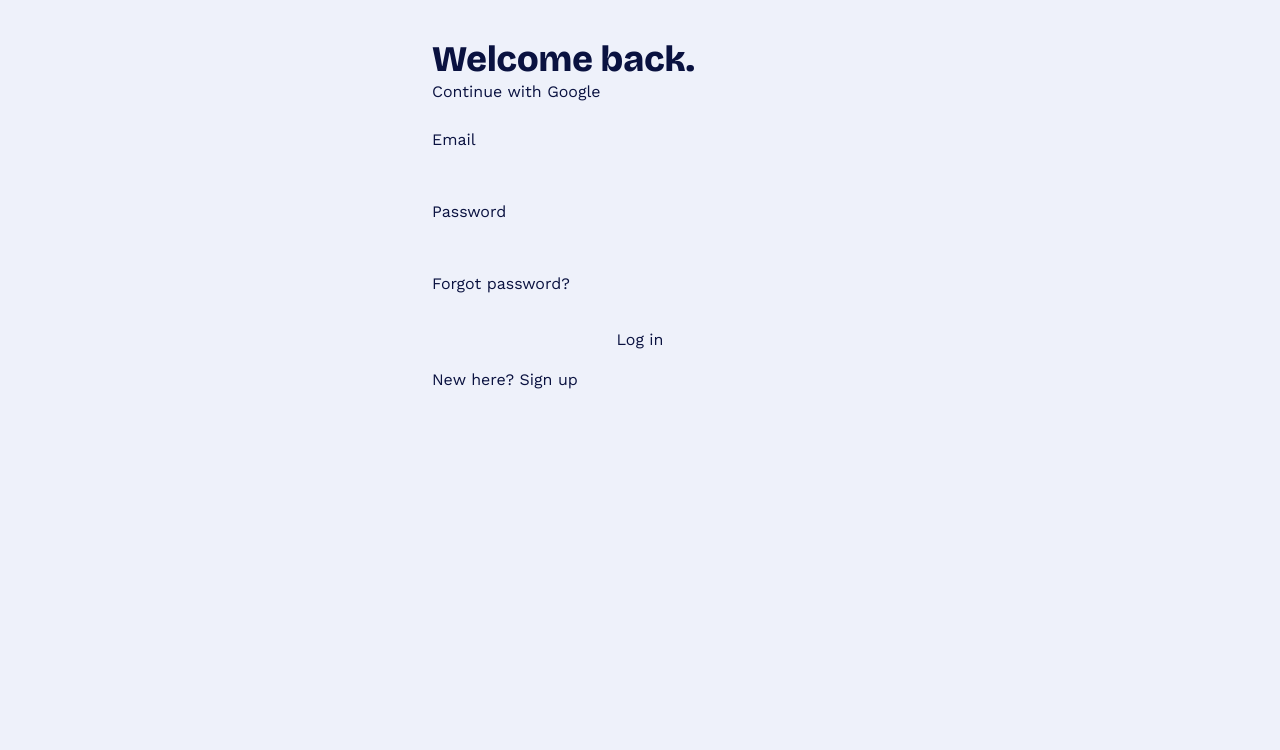
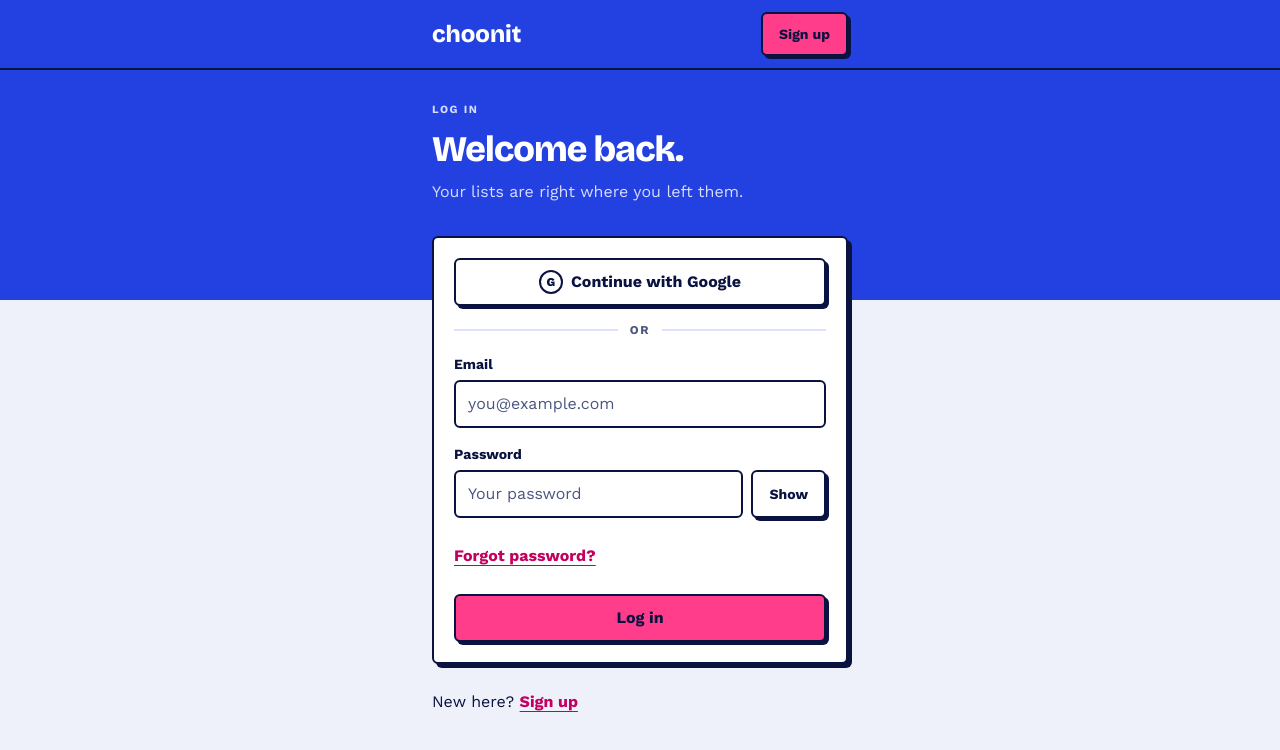
Before and after one commit to sammeadss/choonit.com, a Next.js app: page /login in a window 1280 px wide. Shown: the top 750 px of the page. Built offline with nearby package versions, Linux system fonts and the light colour scheme.

Commit message:
feat: restyle log in

```diff
--- a/app/login/login-form.tsx
+++ b/app/login/login-form.tsx
@@ -1,8 +1,14 @@
 'use client';
 
-import Link from 'next/link';
 import { useActionState } from 'react';
-import { signInWithGoogle } from '@/app/auth/actions';
+import { GoogleButton } from '@/components/google-button';
+import { Alert } from '@/components/ui/alert';
+import { Button } from '@/components/ui/button';
+import { Card } from '@/components/ui/card';
+import { OrDivider } from '@/components/ui/or-divider';
+import { PasswordField } from '@/components/ui/password-field';
+import { TextField } from '@/components/ui/text-field';
+import { TextLink } from '@/components/ui/text-link';
 import { logIn, type LogInState } from './actions';
 import { ResendConfirmationForm } from './resend-confirmation-form';
 
@@ -10,49 +16,51 @@ const initialState: LogInState = {};
 
 export function LogInForm() {
   const [state, formAction, pending] = useActionState(logIn, initialState);
+
   return (
     <>
-      <form action={signInWithGoogle}>
-        <button type="submit">Continue with Google</button>
-      </form>
-
-      <form action={formAction} className="mt-6 flex flex-col gap-4">
-        <label className="flex flex-col gap-1">
-          Email
-          <input
+      <Card>
+        <GoogleButton />
+        <OrDivider />
+        <form action={formAction} noValidate className="flex flex-col gap-4">
+          <TextField
+            label="Email"
             name="email"
             type="email"
             autoComplete="email"
+            placeholder="you@example.com"
             defaultValue={state.values?.email}
             required
+            error={state.errors?.email?.[0]}
           />
-          <span role="alert">{state.errors?.email?.[0]}</span>
-        </label>
+          <PasswordField
+            label="Password"
+            name="password"
+            autoComplete="current-password"
+            placeholder="Your password"
+            required
+            error={state.errors?.password?.[0]}
+          />
+          <TextLink href="/forgot-password" className="self-start">
+            Forgot password?
+          </TextLink>
 
-        <label className="flex flex-col gap-1">
-          Password
-          <input name="password" type="password" autoComplete="current-password" required />
-          <span role="alert">{state.errors?.password?.[0]}</span>
-        </label>
+          {state.unconfirmedEmail ? (
+            <Alert title="Confirm your email first.">
+              We sent a link to {state.unconfirmedEmail} when you signed up.
+            </Alert>
+          ) : null}
+          {state.errors?.form?.[0] ? <Alert>{state.errors.form[0]}</Alert> : null}
 
-        <Link href="/forgot-password">Forgot password?</Link>
-
-        {state.unconfirmedEmail ? (
-          <p role="alert">
-            Confirm your email first. We sent a link to {state.unconfirmedEmail} when you signed up.
-          </p>
-        ) : null}
-        <span role="alert">{state.errors?.form?.[0]}</span>
-
-        <button type="submit" disabled={pending}>
-          {pending ? 'Logging in...' : 'Log in'}
-        </button>
-
-        <p>
-          New here? <Link href="/signup">Sign up</Link>
-        </p>
-      </form>
-      {state.unconfirmedEmail ? <ResendConfirmationForm email={state.unconfirmedEmail} /> : null}
+          <Button type="submit" disabled={pending}>
+            {pending ? 'Logging in...' : 'Log in'}
+          </Button>
+        </form>
+        {state.unconfirmedEmail ? <ResendConfirmationForm email={state.unconfirmedEmail} /> : null}
+      </Card>
+      <p className="mt-4">
+        New here? <TextLink href="/signup">Sign up</TextLink>
+      </p>
     </>
   );
 }
--- a/app/login/page.tsx
+++ b/app/login/page.tsx
@@ -1,15 +1,21 @@
 import { Suspense } from 'react';
+import { AuthShell } from '@/components/auth-shell';
+import { Alert } from '@/components/ui/alert';
 import { LogInForm } from './login-form';
 
 export default function LogInPage(props: PageProps<'/login'>) {
   return (
-    <main className="mx-auto w-full max-w-md px-4 py-10">
-      <h1 className="font-heading text-4xl font-extrabold">Welcome back.</h1>
+    <AuthShell
+      eyebrow="Log in"
+      title="Welcome back."
+      description="Your lists are right where you left them."
+      headerAction={{ href: '/signup', label: 'Sign up', variant: 'primary' }}
+    >
       <Suspense>
         <GoogleError searchParams={props.searchParams} />
       </Suspense>
       <LogInForm />
-    </main>
+    </AuthShell>
   );
 }
 
@@ -22,9 +28,8 @@ async function GoogleError({
   if (error !== 'google') return null;
 
   return (
-    <p role="alert" className="mt-4">
-      Google sign-in didn&apos;t finish. It may have been cancelled. Try again, or log in with your
-      email.
-    </p>
+    <Alert title="Google sign-in didn't finish." className="mb-4">
+      It may have been cancelled. Try again, or log in with your email.
+    </Alert>
   );
 }
--- a/app/login/resend-confirmation-form.tsx
+++ b/app/login/resend-confirmation-form.tsx
@@ -1,6 +1,8 @@
 'use client';
 
 import { useActionState } from 'react';
+import { Alert } from '@/components/ui/alert';
+import { Button } from '@/components/ui/button';
 import { resendConfirmation, type ResendState } from './actions';
 
 const initialState: ResendState = {};
@@ -9,13 +11,17 @@ export function ResendConfirmationForm({ email }: { email: string }) {
   const [state, formAction, pending] = useActionState(resendConfirmation, initialState);
 
   return (
-    <form action={formAction} className="mt-4">
+    <form action={formAction} className="mt-4 flex flex-col gap-3">
       <input type="hidden" name="email" value={email} />
-      <button type="submit" disabled={pending}>
+      <Button type="submit" variant="secondary" disabled={pending}>
         {pending ? 'Sending...' : 'Resend confirmation email'}
-      </button>
-      {state.sent ? <p role="status">Email sent. Check your inbox.</p> : null}
-      {state.error ? <p role="alert">{state.error}</p> : null}
+      </Button>
+      {state.sent ? (
+        <p role="status" className="text-sm">
+          <strong>Sent again.</strong> It can take a few minutes. Check your spam folder too.
+        </p>
+      ) : null}
+      {state.error ? <Alert>{state.error}</Alert> : null}
     </form>
   );
 }
```
